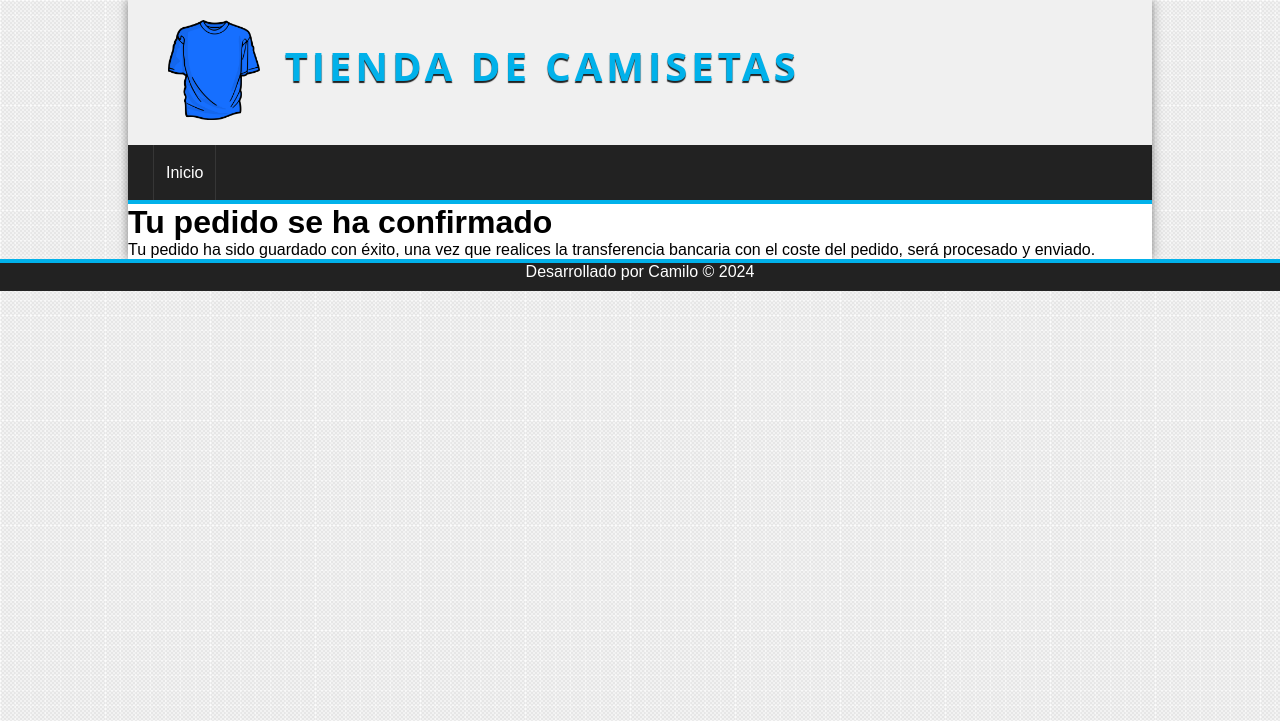
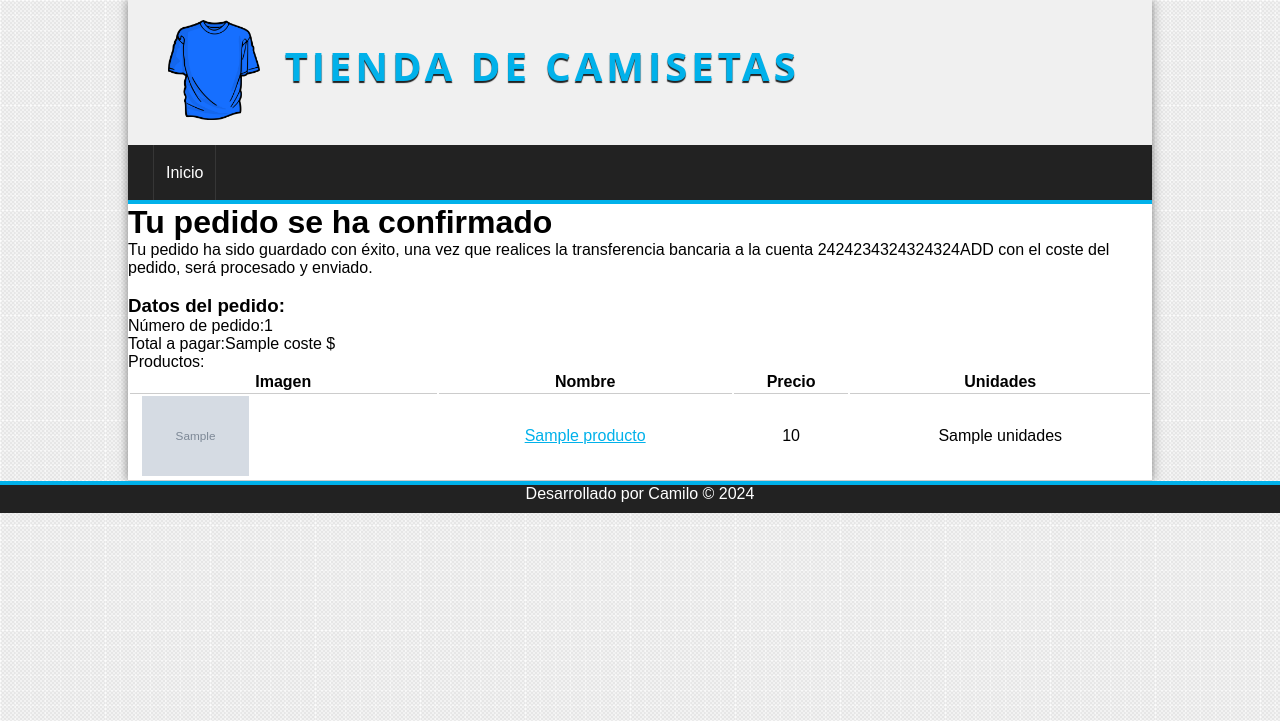
Before and after one commit to JNCamil/Tienda-PHP, a PHP site: the page made by views/pedido/confirmado.php in a window 1280 px wide. Shown: the top 721 px of the page. Run offline with PHP 8.4, Linux system fonts and the light colour scheme; the visitor is signed in with stand-in values (Sample User, id 1); the template is opened without the code that fills it: most values are stand-ins (such as "Sample title", 1, 10 or a date in 2020); grey boxes marked "Sample" are stand-in pictures; some libraries are stand-ins or nearby versions.

Commit message:
confirmación del pedido

```diff
--- a/views/pedido/confirmado.php
+++ b/views/pedido/confirmado.php
@@ -3,8 +3,48 @@
 
     <h1>Tu pedido se ha confirmado</h1>
     <p>Tu pedido ha sido guardado con éxito, una vez que realices la transferencia bancaria
-        con el coste del pedido, será procesado y enviado.
+        a la cuenta 2424234324324324ADD con el coste del pedido, será procesado y enviado.
     </p>
+
+    <br>
+    <?php if (isset($pedido)) :  ?>
+        <h3>Datos del pedido:</h3>
+
+
+        Número de pedido:<?= $pedido['id'] ?> <br>
+        Total a pagar:<?= $pedido['coste'] ?> $<br>
+        Productos:
+        <table>
+            <tr>
+                <th>Imagen</th>
+                <th>Nombre</th>
+                <th>Precio</th>
+                <th>Unidades</th>
+            </tr>
+            <?php foreach ($productos as $producto) : ?>
+                <tr>
+                    <td>
+                        <?php if ($producto['imagen'] != null) : ?>
+                            <img src="<?= base_url ?>uploads/images/<?= $producto['imagen'] ?>" class="img_carrito" alt="">
+                        <?php else : ?>
+                            <img src="<?= base_url ?>assets/img/camiseta.png" class="img_carrito" alt="">
+                        <?php endif; ?>
+                    </td>
+                    <td>
+                        <a href="<?= base_url ?>producto/ver&id=<?= $producto['id'] ?>"> <?= $producto['nombre'] ?></a>
+                    </td>
+                    <td>
+                        <?= $producto['precio'] ?>
+                    </td>
+                    <td>
+                        <?= $producto['unidades'] ?>
+                    </td>
+                </tr>
+
+            <?php endforeach; ?>
+        </table>
+
+    <?php endif; ?>
 
 <?php elseif (isset($_SESSION['pedido']) && $_SESSION['pedido'] != 'complete') : ?>
     <h1>Tu pedido NO ha podido procesarse</h1>
```
Also changed, not shown: controllers/PedidoController.php (+17 -0 lines), models/pedido.php (+26 -3 lines).
